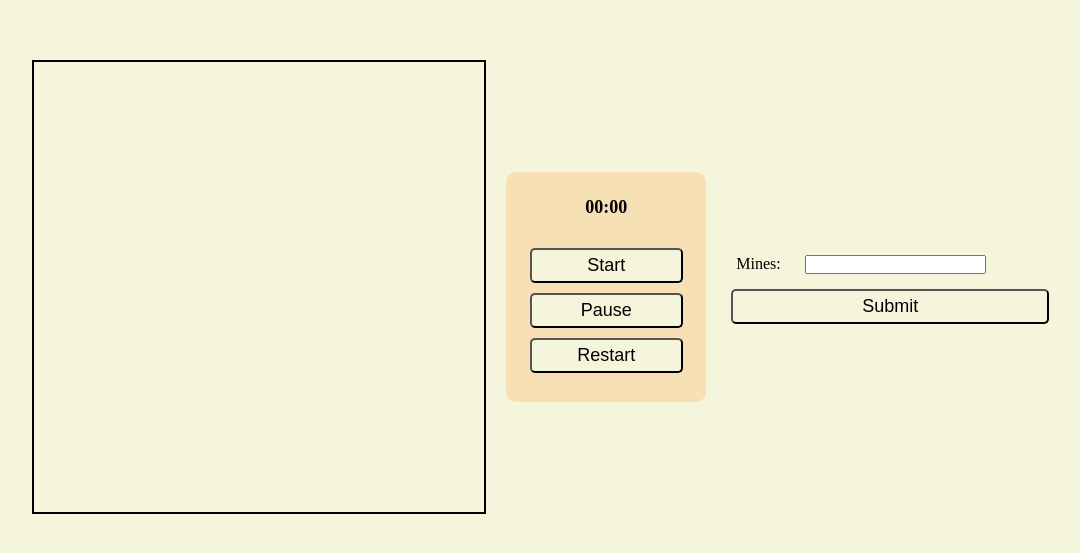
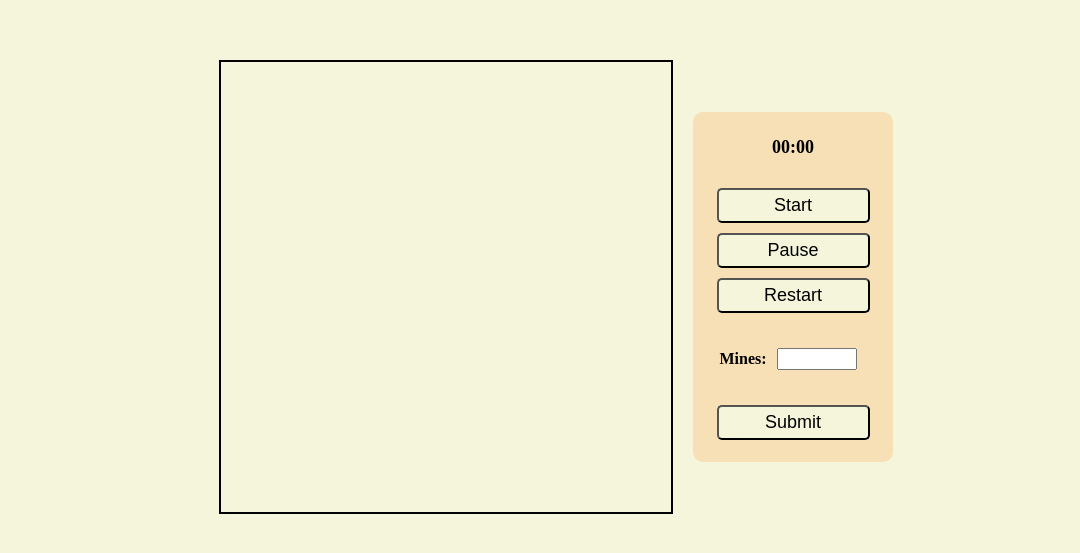
Before and after one commit to philmuri/leetcode, a plain HTML site: page minesweeper-project/index.html in a window 1280 px wide. Shown: the part 133-686 px from the top of the page, without its empty margins (84-1164 px from the left). Drawn offline with Linux system fonts and the light colour scheme.

Commit message:
small interface changes

```diff
--- a/minesweeper-project/index.html
+++ b/minesweeper-project/index.html
@@ -15,10 +15,11 @@
         <button id="start-button"> Start</button>
         <button id="pause-button"> Pause</button>
         <button id="restart-button"> Restart</button>
-    </div>
-    <div id="settings-container">
-        <label for="integerInput">Mines:</label>
-        <input type="number" id="integerInput" name="integerInput" min="0" max="" required>
+        <div id="settings-container">
+            <label for="integerInput">Mines:
+                <input type="number" id="integerInput" name="integerInput" min="0" max="" required>
+            </label>
+        </div>
         <button id="mines-button">Submit</button>
     </div>
     <script src="script.js"></script>
--- a/minesweeper-project/style.css
+++ b/minesweeper-project/style.css
@@ -79,12 +79,32 @@ body{
     display: flex;
     flex-direction: column;
     width: 200px;
-    height: 230px;
+    height: 350px;
     border: none;
     margin-left: 10px;
     justify-content: start;
     align-items: center;
+    position: relative;
 }
+
+#settings-container{
+    display: flex;
+    flex-direction: row;
+}
+
+label{
+    font-size: 16px;
+    font-weight: bold;
+    display: flex;
+    justify-content: center;
+    align-items: center;
+}
+
+input{
+    width: 80px;
+    font-size: 16px;
+}
+
 
 button{
     margin: 5px;
```
